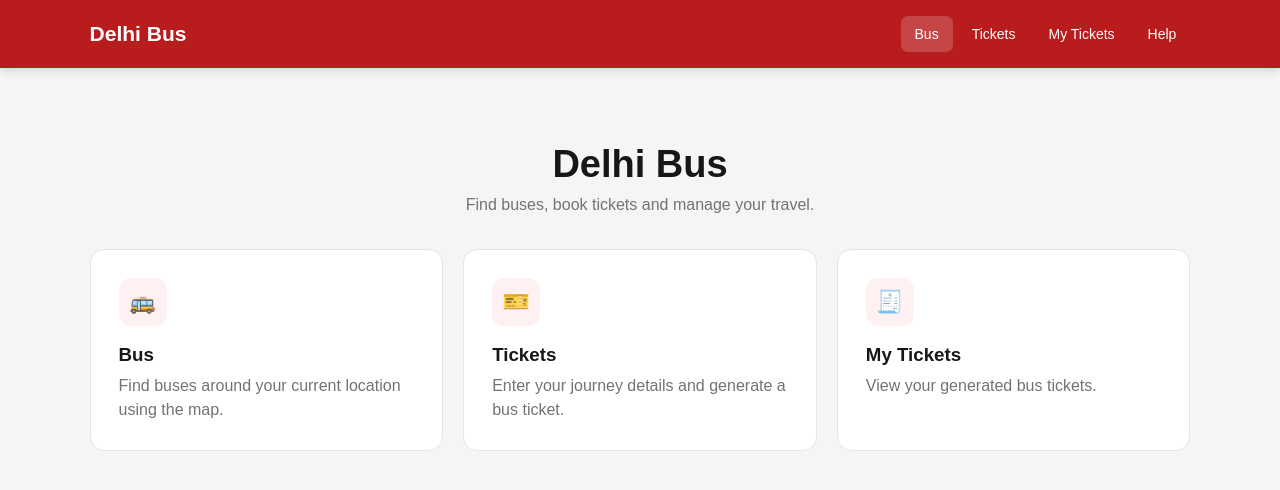
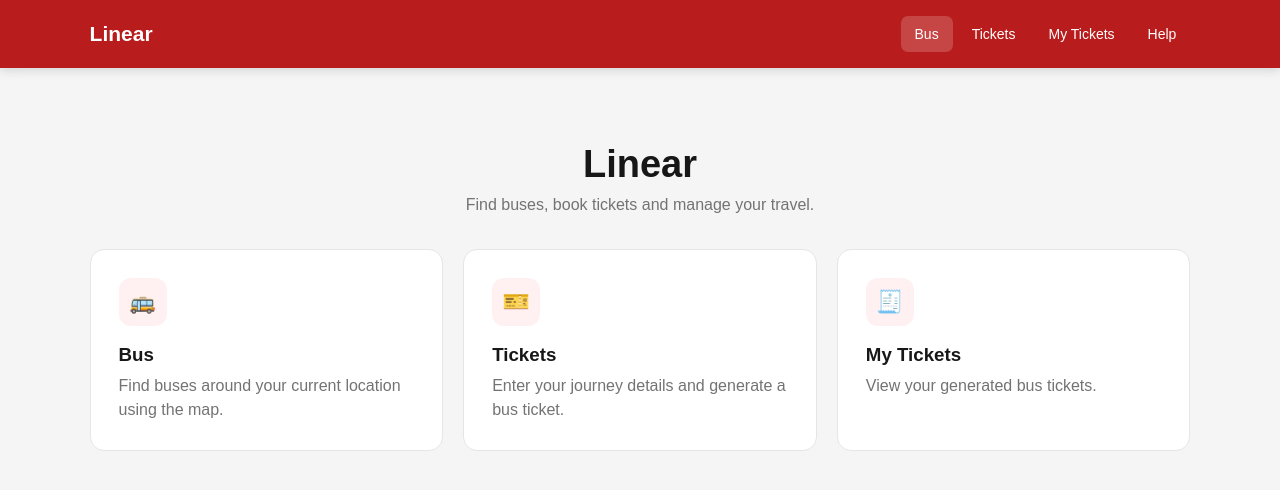
Before and after one commit to Shubham1784-mkaer/Delhi-Bus, a plain HTML site: page index.html in a window 1280 px wide. Drawn offline with nearby package versions, Linux system fonts and the light colour scheme.

Commit message:
Change title and header from 'Delhi Bus' to 'Linear'

```diff
--- a/index.html
+++ b/index.html
@@ -4,7 +4,7 @@
 <meta charset="UTF-8">
 <meta name="viewport" content="width=device-width, initial-scale=1.0">
 
-<title>Delhi Bus Ticket</title>
+<title>Linear</title>
 
 <link rel="stylesheet"
 href="https://unpkg.com/leaflet@1.9.4/dist/leaflet.css"/>
@@ -584,7 +584,7 @@ select:focus{
 <header>
 
     <div class="logo">
-        Delhi Bus
+        Linear
     </div>
 
     <nav>
@@ -628,7 +628,7 @@ select:focus{
 
     <div class="hero">
 
-        <h1>Delhi Bus</h1>
+        <h1>Linear</h1>
 
         <p>
             Find buses, book tickets and manage your travel.
```
